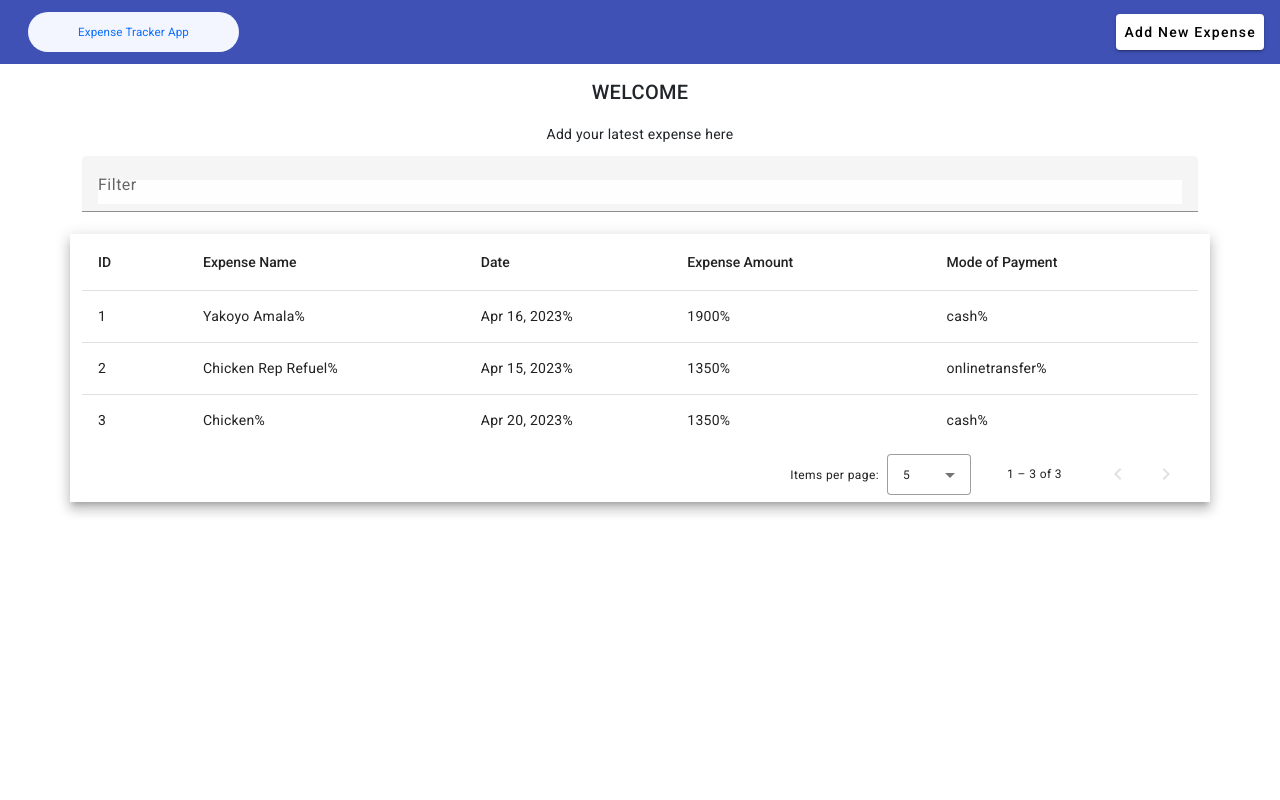
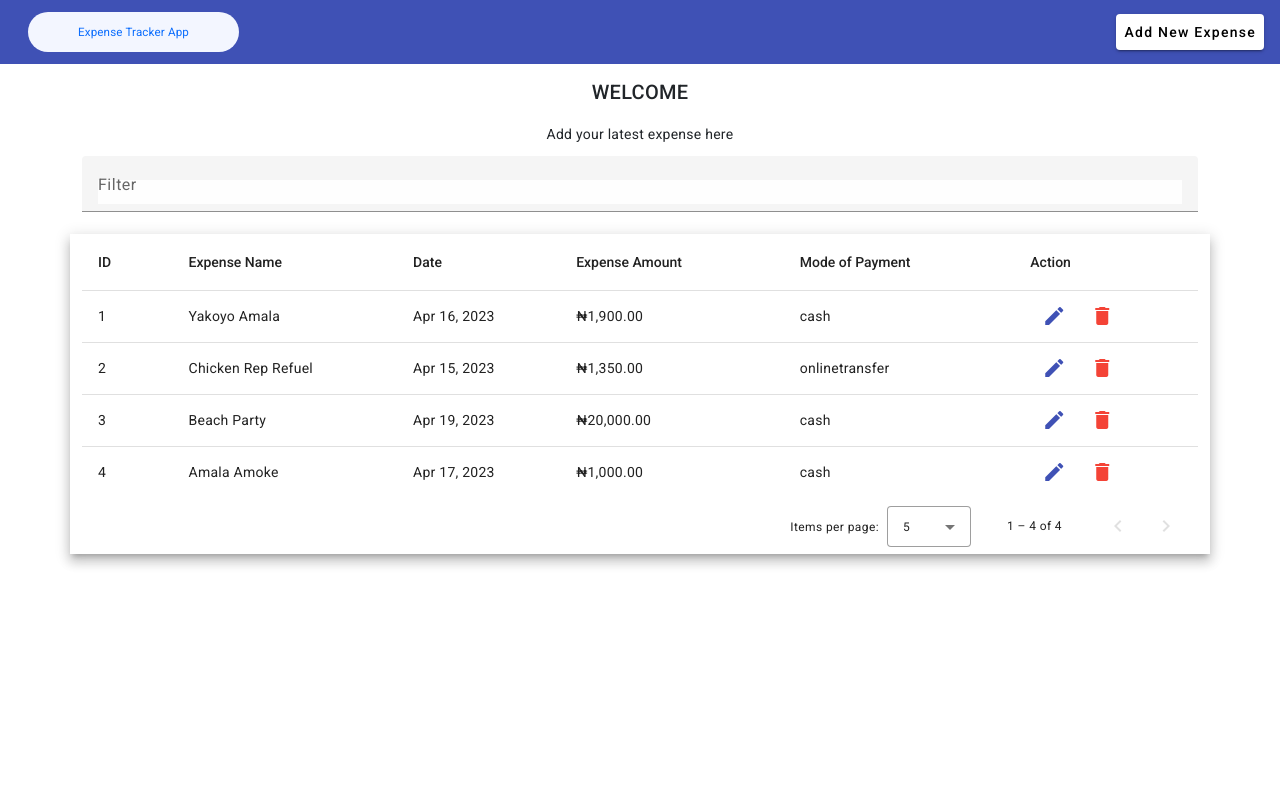
Before and after one commit to sijixx/budget-app, an Angular app: page / in a window 1280 px wide. Shown: the top 800 px of the page. Built offline with nearby package versions, Linux system fonts and the light colour scheme; data requests are answered from the project's data file.

Commit message:
added edit and delete action to expenses

```diff
--- a/db.json
+++ b/db.json
@@ -32,11 +32,18 @@
       "id": 2
     },
     {
-      "expenseName": "Chicken",
-      "date": "2023-04-20T23:00:00.000Z",
-      "expenseAmount": 1350,
+      "expenseName": "Beach Party",
+      "date": "2023-04-19T23:00:00.000Z",
+      "expenseAmount": 20000,
       "modeOfPayment": "cash",
       "id": 3
+    },
+    {
+      "expenseName": "Amala Amoke",
+      "date": "2023-04-17T23:00:00.000Z",
+      "expenseAmount": 1000,
+      "modeOfPayment": "cash",
+      "id": 4
     }
   ]
 }
--- a/src/app/add-expense/add-expense.component.html
+++ b/src/app/add-expense/add-expense.component.html
@@ -31,7 +31,7 @@
     </div>
 
     <div matDialogActions class="mat-form-field">
-        <button mat-raised-button>Cancel</button>
-        <button mat-raised-button color="primary" type="submit">Save</button>
+        <button mat-raised-button type="button" [mat-dialog-close]="false">Cancel</button>
+        <button mat-raised-button color="primary" type="submit">{{data ? 'Update': 'Save'}}</button>
     </div>
 </form>
--- a/src/app/add-expense/add-expense.component.ts
+++ b/src/app/add-expense/add-expense.component.ts
@@ -1,17 +1,23 @@
-import { Component } from '@angular/core';
+import { Component, Inject, OnInit } from '@angular/core';
 import { FormBuilder, FormGroup } from '@angular/forms';
 import { ExpensesService } from '../services/expenses.service';
-import { DialogRef } from '@angular/cdk/dialog';
+import { MAT_DIALOG_DATA, MatDialogRef } from '@angular/material/dialog';
+import { inject } from '@angular/core/testing';
 
 @Component({
   selector: 'app-add-expense',
   templateUrl: './add-expense.component.html',
   styleUrls: ['./add-expense.component.css']
 })
-export class AddExpenseComponent {
+export class AddExpenseComponent implements OnInit {
   expenseForm: FormGroup;
 
-  constructor(private formBuilder: FormBuilder, private expenses: ExpensesService, private dialogref: DialogRef<AddExpenseComponent> ) {
+  constructor(
+    private formBuilder: FormBuilder,
+    private expenses: ExpensesService,
+    private dialogref: MatDialogRef<AddExpenseComponent>,
+    @Inject(MAT_DIALOG_DATA) public data: any)
+    {
     this.expenseForm = this.formBuilder.group({
 
       expenseName: '',
@@ -22,12 +28,29 @@ export class AddExpenseComponent {
     })
   }
 
+  ngOnInit (): void{
+    this.expenseForm.patchValue(this.data)
+  }
+
   formSubmit() {
-    if(this.expenseForm.valid){
+    if (this.expenseForm.valid) {
+      if(this.data){
+        this.expenses.updateExpense(this.data.id, this.expenseForm.value).subscribe({
+          next: (value: any) => {
+            alert("Expense Updated");
+            this.dialogref.close(true);
+          },
+          error: (err: any) => {
+            console.error(err);
+          }
+        })
+      }
+    }
+    else {
       this.expenses.addexpense(this.expenseForm.value).subscribe({
         next: (value: any) => {
           alert("Expense added successfully");
-          this.dialogref.close();
+          this.dialogref.close(true);
         },
         error: (err: any) => {
           console.error(err);
--- a/src/app/home/home.component.html
+++ b/src/app/home/home.component.html
@@ -21,25 +21,42 @@
         <!-- Expense Column -->
         <ng-container matColumnDef="expenseName">
           <th mat-header-cell *matHeaderCellDef mat-sort-header> Expense Name </th>
-          <td mat-cell *matCellDef="let row"> {{row.expenseName}}% </td>
+          <td mat-cell *matCellDef="let row"> {{row.expenseName}} </td>
         </ng-container>
 
         <!-- Date Column -->
         <ng-container matColumnDef="date">
           <th mat-header-cell *matHeaderCellDef mat-sort-header> Date </th>
-          <td mat-cell *matCellDef="let row"> {{row.date | date }}% </td>
+          <td mat-cell *matCellDef="let row"> {{row.date | date }} </td>
         </ng-container>
 
          <!-- Expense Amount Column -->
          <ng-container matColumnDef="expenseAmount">
           <th mat-header-cell *matHeaderCellDef mat-sort-header> Expense Amount </th>
-          <td mat-cell *matCellDef="let row"> {{row.expenseAmount}}% </td>
+          <td mat-cell *matCellDef="let row"> {{row.expenseAmount | currency: '₦'}} </td>
         </ng-container>
 
          <!-- Mode of Payment Column -->
          <ng-container matColumnDef="modeOfPayment">
           <th mat-header-cell *matHeaderCellDef mat-sort-header> Mode of Payment </th>
-          <td mat-cell *matCellDef="let row"> {{row.modeOfPayment}}% </td>
+          <td mat-cell *matCellDef="let row"> {{row.modeOfPayment}} </td>
+        </ng-container>
+
+        <!-- action Column -->
+        <ng-container matColumnDef="action">
+          <th mat-header-cell *matHeaderCellDef mat-sort-header> Action </th>
+          <td mat-cell *matCellDef="let row">
+              <button mat-icon-button color="primary" (click)="editExpenses(row)">
+                <mat-icon>
+                  edit
+                </mat-icon>
+              </button>
+              <button mat-icon-button color="warn" (click)="deleteEpenses(row.id)">
+                <mat-icon>
+                  delete
+                </mat-icon>
+              </button>
+          </td>
         </ng-container>
 
         <tr mat-header-row *matHeaderRowDef="displayedColumns"></tr>
--- a/src/app/home/home.component.ts
+++ b/src/app/home/home.component.ts
@@ -4,6 +4,7 @@ import {MatPaginator} from '@angular/material/paginator';
 import {MatSort} from '@angular/material/sort';
 import {MatTableDataSource} from '@angular/material/table';
 import { ExpensesService } from '../services/expenses.service';
+import { AddExpenseComponent } from '../add-expense/add-expense.component';
 
 @Component({
   selector: 'app-home',
@@ -13,7 +14,7 @@ import { ExpensesService } from '../services/expenses.service';
 
 
 export class HomeComponent implements OnInit {
-  displayedColumns: string[] = ['id', 'expenseName', 'date', 'expenseAmount', 'modeOfPayment'];
+  displayedColumns: string[] = ['id', 'expenseName', 'date', 'expenseAmount', 'modeOfPayment', 'action'];
   dataSource!: MatTableDataSource<any>;
 
   @ViewChild(MatPaginator) paginator!: MatPaginator;
@@ -26,6 +27,17 @@ export class HomeComponent implements OnInit {
 
   ngOnInit(): void {
     this.getexpenses();
+  }
+
+  openAddExpenseForm(){
+    const dialogref = this.dialog.open(AddExpenseComponent);
+    dialogref.afterClosed().subscribe({
+      next: (val) => {
+        if (val) {
+          this.getexpenses();
+        }
+      }
+    })
   }
 
   getexpenses() {
@@ -51,4 +63,19 @@ applyFilter(event: Event) {
   }
 }
 
+deleteEpenses(id: number){
+  this.expenseService.deleteExpenses(id).subscribe({
+    next: (res) =>{
+      alert('Expenses Deleted');
+      this.getexpenses();
+    },
+    error: console.log,
+  })
 }
+
+editExpenses(data: any){
+  this.dialog.open(AddExpenseComponent, {
+    data: data,
+  } );
+}
+}
--- a/src/app/services/expenses.service.ts
+++ b/src/app/services/expenses.service.ts
@@ -15,8 +15,15 @@ export class ExpensesService {
     return this.http.post('http://localhost:3000/expenses', data);
   }
 
+  updateExpense(id: number, data: any): Observable<any> {
+    return this.http.put(`http://localhost:3000/expenses/${id}`, data);
+  }
+
   getExpenseList(): Observable<any> {
     return this.http.get('http://localhost:3000/expenses');
   }
 
+  deleteExpenses(id: number): Observable<any> {
+      return this.http.delete(`http://localhost:3000/expenses/${id}`);
+  }
 }
```
